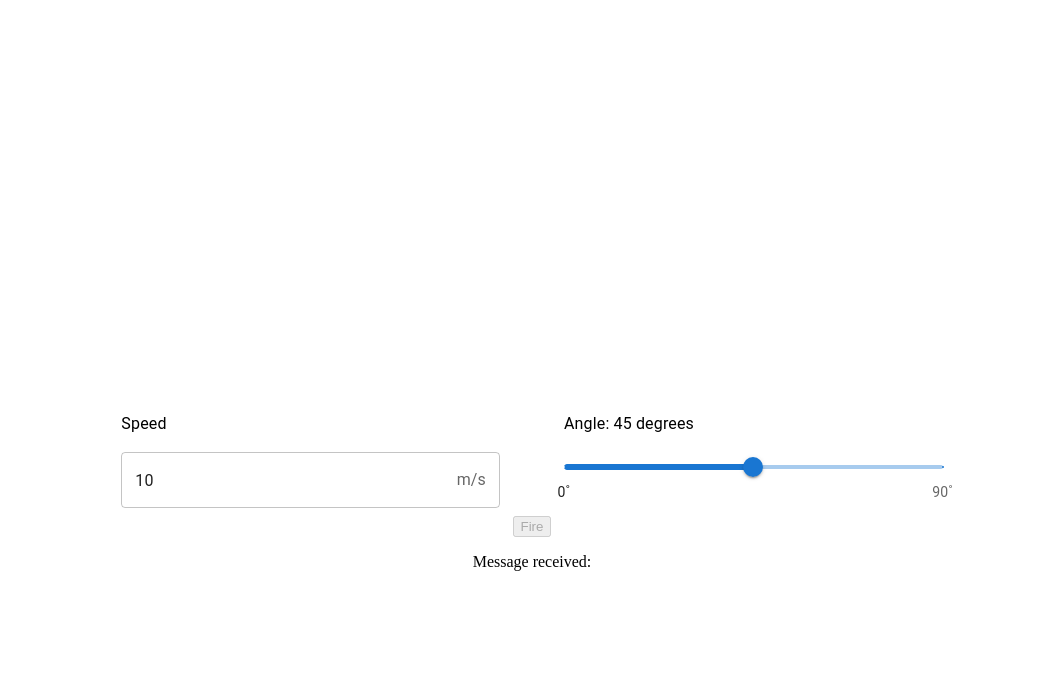
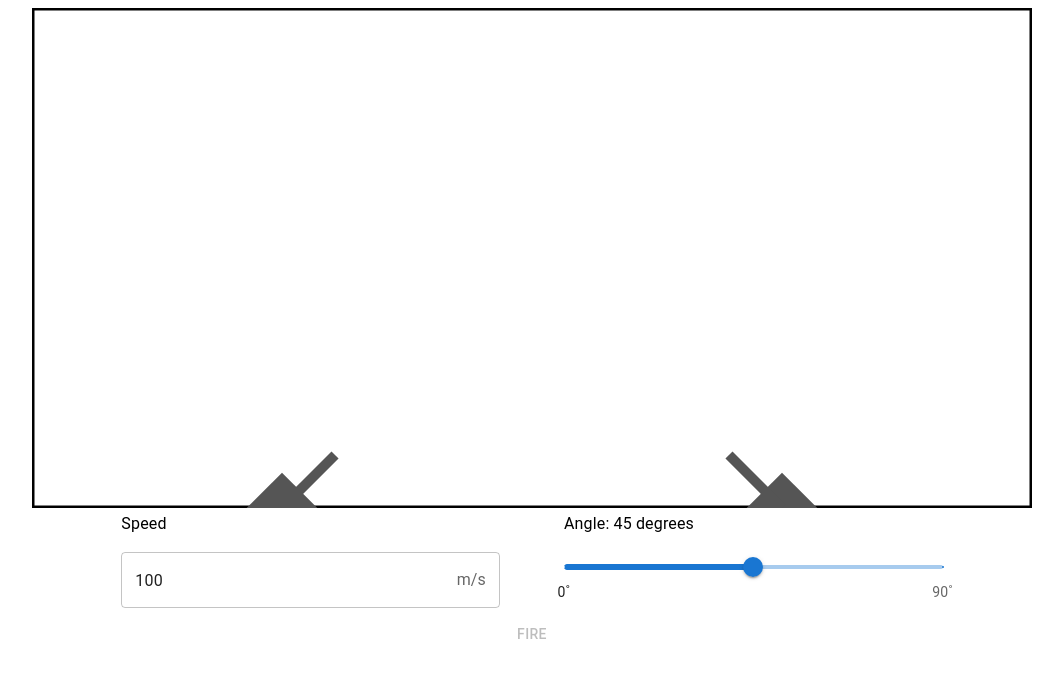
Before and after one commit to alicenie/artillery_game, a React (Create React App) app in the folder client/: page / in a window 1280 px wide. Shown: the top 678 px of the page, without its empty margins (108-1171 px from the left). Built offline with nearby package versions, Linux system fonts and the light colour scheme; no server answers.

Commit message:
rotate cannon and show projectile path to both players

```diff
--- a/client/src/App.js
+++ b/client/src/App.js
@@ -3,15 +3,20 @@ import io from "socket.io-client";
 import { useEffect, useState } from "react";
 import Projectile from "./components/Projectile";
 import Input from "./components/Input";
+import { Button } from "@mui/material";
 
 const socket = io.connect("http://localhost:8080");
 
 function App() {
-  const [speed, setSpeed] = useState(10);
+  const [speed, setSpeed] = useState(100);
   const [angle, setAngle] = useState(45);
+  const [cannonAngles, setCannonAngles] = useState({ left: 45, right: 45 });
   const [room, setRoom] = useState("");
   const [isTurn, setIsTurn] = useState(false);
   const [side, setSide] = useState("");
+  const [projectileSide, setProjectileSide] = useState("");
+  const [projectileSpeed, setProjectileSpeed] = useState(100);
+  const [showProjectile, setShowProjectile] = useState(false);
   const [messageReceived, setMessageReceived] = useState("");
 
   const handleSendMessage = () => {
@@ -21,17 +26,35 @@ function App() {
 
   const handleSpeedChange = (speed) => {
     setSpeed(speed);
-    console.log(speed);
   };
 
   const handleAngleChange = (angle) => {
     setAngle(angle);
-    console.log(angle);
+    let tempCannonAngles = cannonAngles;
+    tempCannonAngles[side] = angle;
+    setCannonAngles(tempCannonAngles);
+    socket.emit("rotate_cannon", { angle, room, side });
+    console.log(tempCannonAngles);
   };
 
-  // only join the room once, on mount
+  const handleFire = () => {
+    // draw flying projectile
+    setProjectileSide(side);
+    setProjectileSpeed(speed);
+    setShowProjectile(true);
+    // check win --> server
+
+    // send to server
+    socket.emit("fire", { speed, angle, room, side });
+    setIsTurn(!isTurn);
+  };
+
+  const endProjectile = () => {
+    setShowProjectile(false);
+  };
+
+  // only called once, on mount
   useEffect(() => {
-    console.log("useEffect");
     socket.on("connect", () => {
       console.log("client connect to socket");
       // socket.emit("join_room");
@@ -52,23 +75,46 @@ function App() {
     socket.on("start_game", (data) => {
       setIsTurn(data.isTurn);
       setSide(data.side);
+      setProjectileSide(data.side);
       console.log("start game: ", data.isTurn, data.side);
+    });
+
+    socket.on("show_projectile", (data) => {
+      setProjectileSpeed(data.speed);
+      setProjectileSide(data.side);
+      setShowProjectile(true);
+      setIsTurn(!isTurn);
+    });
+
+    socket.on("update_cannon", (data) => {
+      console.log("updata cannon", data);
+      let tempCannonAngles = cannonAngles;
+      tempCannonAngles[data.side] = data.angle;
+      console.log(tempCannonAngles);
+      setCannonAngles(tempCannonAngles);
     });
   }, [socket]);
 
   return (
     <div className="App">
-      <Projectile speed={speed} />
+      <Projectile
+        speed={projectileSpeed}
+        leftAngle={cannonAngles.left}
+        rightAngle={cannonAngles.right}
+        side={projectileSide}
+        showProjectile={showProjectile}
+        endProjectile={endProjectile}
+      />
       <Input
         onSpeedChange={handleSpeedChange}
         onAngleChange={handleAngleChange}
         speed={speed}
         angle={angle}
       />
-      <button onClick={handleSendMessage} disabled={!isTurn}>
+      <Button onClick={handleFire} disabled={!isTurn}>
         Fire
-      </button>
-      <p>Message received: {messageReceived}</p>
+      </Button>
+      {/* <p>Message received: {messageReceived}</p> */}
     </div>
   );
 }
--- a/client/src/components/Input.jsx
+++ b/client/src/components/Input.jsx
@@ -22,7 +22,7 @@ const Input = (props) => {
           margin="normal"
           placeholder="Input speed..."
           fullWidth
-          defaultValue={10}
+          defaultValue={100}
           InputProps={{
             endAdornment: <InputAdornment position="end">m/s</InputAdornment>,
           }}
--- a/client/src/components/Projectile.jsx
+++ b/client/src/components/Projectile.jsx
@@ -1,35 +1,67 @@
 import { useState, useEffect, useRef } from "react";
 
-const Projectile = () => {
-  const [position, setPosition] = useState(0);
-  const canvasRef = useRef(null);
+// the ratio of real distance (meters) and screen length (px)
+const ratio = 0.5;
+const canvas_width = 2000 * ratio;
+const canvas_height = 1000 * ratio;
+const left_cannon = 500 * ratio;
+const right_cannon = 1500 * ratio;
+
+const Projectile = ({
+  leftAngle,
+  rightAngle,
+  speed,
+  side,
+  showProjectile,
+  endProjectile,
+}) => {
+  const bgCanvasRef = useRef(null);
+  const anCanvasRef = useRef(null);
 
   useEffect(() => {
-    const canvas = canvasRef.current;
-    console.log(canvas.height);
-    const context = canvas.getContext("2d");
+    drawCannon({ leftAngle, rightAngle });
+  }, []);
+
+  useEffect(() => {
+    drawCannon({ leftAngle, rightAngle });
+    console.log({ leftAngle, rightAngle });
+  }, [leftAngle, rightAngle]);
+
+  useEffect(() => {
+    if (showProjectile) {
+      fire();
+      console.log(side);
+      endProjectile();
+    }
+  }, [showProjectile]);
+
+  const fire = () => {
+    const canvas = anCanvasRef.current;
+    const ctx = canvas.getContext("2d");
     let frameId;
     let time = 0;
 
     function draw() {
       // calculate new position based on time and velocity
-      const velocity = 50; // pixels per second
-      const gravity = 9.81; // m/s^2
-      const radians = Math.PI / 4;
-      const x = velocity * Math.cos(radians) * time;
-      //   console.log(x);
+      const velocity = speed * ratio; // pixels per second
+      const gravity = 10 * ratio; // m/s^2
+      const radians =
+        ((side === "left" ? leftAngle : rightAngle) * Math.PI) / 180;
+      let x;
+      if (side === "left")
+        x = velocity * Math.cos(radians) * time + left_cannon;
+      else x = right_cannon - velocity * Math.cos(radians) * time;
       const y =
         canvas.height -
         velocity * Math.sin(radians) * time +
         0.5 * gravity * Math.pow(time, 2);
-      //   console.log(y);
 
       // draw ball at new position
-      context.clearRect(0, 0, canvas.width, canvas.height);
-      context.beginPath();
-      context.arc(x, y, 5, 0, 2 * Math.PI);
-      context.fillStyle = "red";
-      context.fill();
+      ctx.clearRect(0, 0, canvas.width, canvas.height);
+      ctx.beginPath();
+      ctx.arc(x, y, 5, 0, 2 * Math.PI);
+      ctx.fillStyle = "red";
+      ctx.fill();
 
       // update time and check if animation is finished
       time += 0.1;
@@ -47,20 +79,75 @@ const Projectile = () => {
     return () => {
       cancelAnimationFrame(frameId);
     };
-  }, []);
+  };
 
-  function animationFinished() {
+  const animationFinished = () => {
     console.log("Animation finished");
     // call your other method here
     myOtherMethod();
-  }
+  };
 
-  function myOtherMethod() {
+  const myOtherMethod = () => {
     console.log("My other method");
     // do something else here
-  }
+  };
 
-  return <canvas ref={canvasRef} width={800} height={400} />;
+  const drawCannon = ({ leftAngle, rightAngle }) => {
+    console.log("draw cannon", { leftAngle, rightAngle });
+    const canvas = bgCanvasRef.current;
+    const ctx = canvas.getContext("2d");
+    // clear canvas
+    ctx.clearRect(0, 0, canvas_width, canvas_height);
+
+    // set the border color and thickness
+    ctx.strokeStyle = "black";
+    ctx.lineWidth = 5;
+
+    // draw the border
+    ctx.strokeRect(0, 0, canvas_width, canvas_height);
+
+    // draw left cannon
+    ctx.save();
+    ctx.translate(left_cannon, canvas_height);
+    // if (props.side === "left")
+    ctx.rotate(((90 - leftAngle) * Math.PI) / 180);
+    ctx.fillStyle = "#555";
+    ctx.fillRect(-25, -25, 50, 50);
+    ctx.beginPath();
+    ctx.moveTo(0, 0);
+    ctx.lineTo(0, -75);
+    ctx.lineWidth = 10;
+    ctx.strokeStyle = "#555";
+    ctx.stroke();
+    ctx.restore();
+
+    // draw right cannon
+    ctx.save();
+    ctx.translate(right_cannon, canvas_height);
+    // if (props.side === "right")
+    ctx.rotate((-(90 - rightAngle) * Math.PI) / 180);
+    ctx.fillStyle = "#555";
+    ctx.fillRect(-25, -25, 50, 50);
+    ctx.beginPath();
+    ctx.moveTo(0, 0);
+    ctx.lineTo(0, -75);
+    ctx.lineWidth = 10;
+    ctx.strokeStyle = "#555";
+    ctx.stroke();
+    ctx.restore();
+  };
+
+  return (
+    <div>
+      <canvas ref={bgCanvasRef} width={canvas_width} height={canvas_height} />
+      <canvas
+        ref={anCanvasRef}
+        width={canvas_width}
+        height={canvas_height}
+        style={{ position: "absolute", top: 0, left: 0 }}
+      />
+    </div>
+  );
 };
 
 export default Projectile;
```
